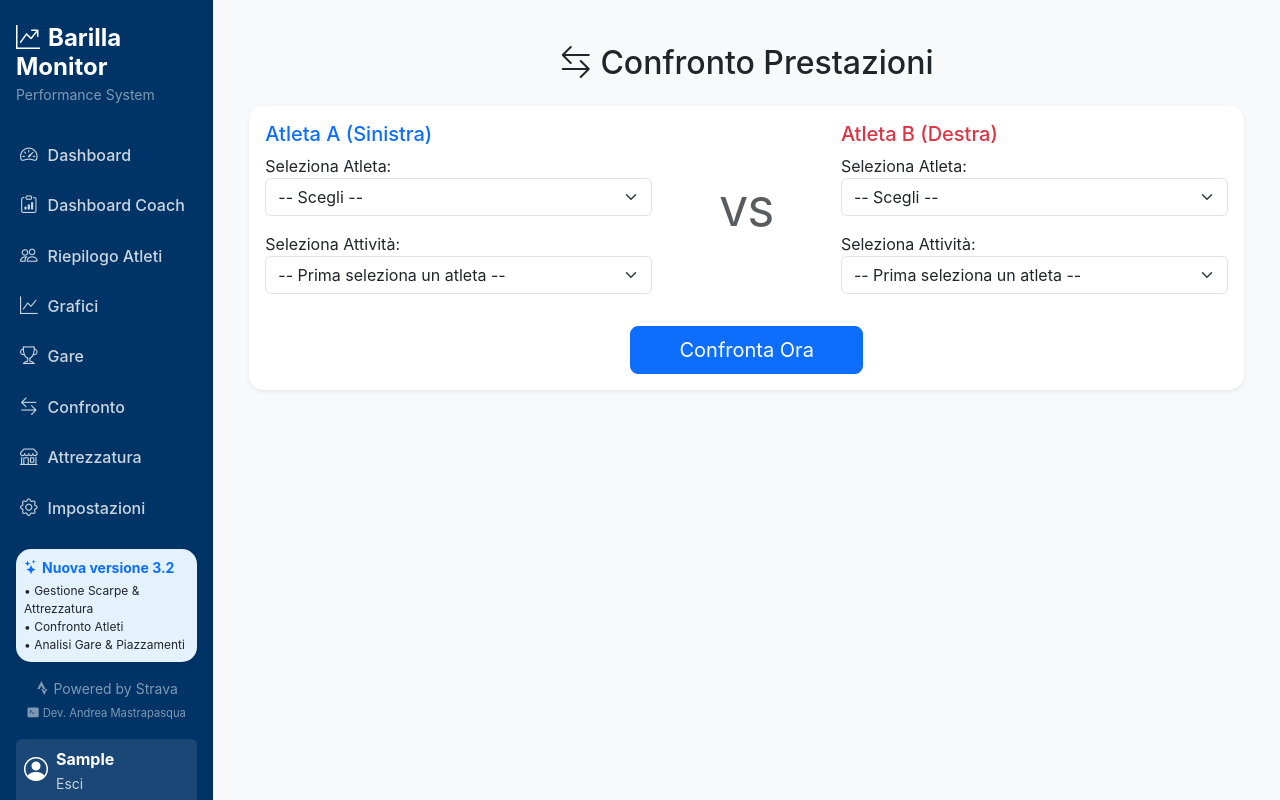
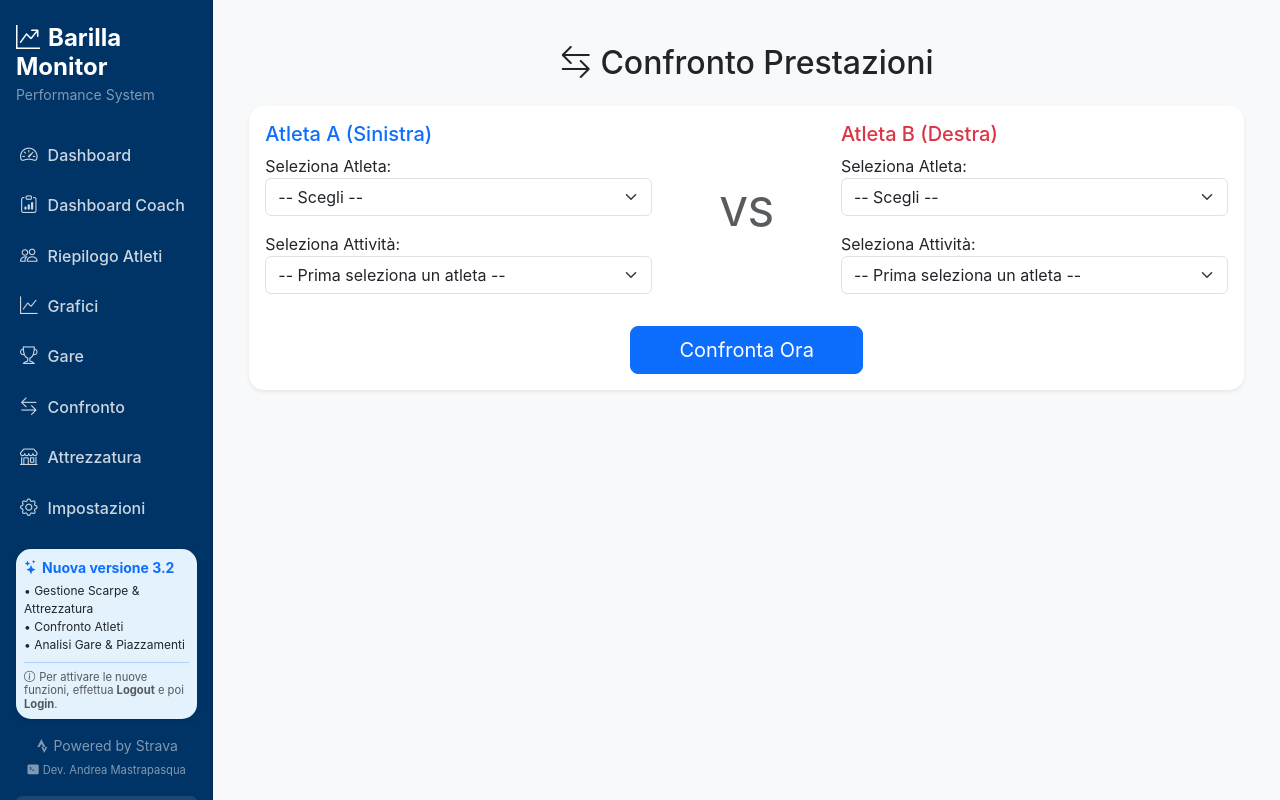
Before and after one commit to Mastra10/PerformanceAtlete, a Django app: page /confronto/ in a window 1280 px wide. Run offline with Django 5.2, Linux system fonts and the light colour scheme; the visitor is signed in with stand-in values (Sample User, id 1); data comes from the database, SQL or seed files in the repository.

Commit message:
Agg commands sync 22

```diff
--- a/atleti/templates/base.html
+++ b/atleti/templates/base.html
@@ -116,6 +116,9 @@
                                 <li>• Confronto Atleti</li>
                                 <li>• Analisi Gare & Piazzamenti</li>
                             </ul>
+                            <div class="mt-2 pt-2 border-top border-primary border-opacity-25 small text-muted" style="font-size: 0.7rem; line-height: 1.2;">
+                                <i class="bi bi-info-circle me-1"></i>Per attivare le nuove funzioni, effettua <strong>Logout</strong> e poi <strong>Login</strong>.
+                            </div>
                         </div>
                     </div>
 
```
